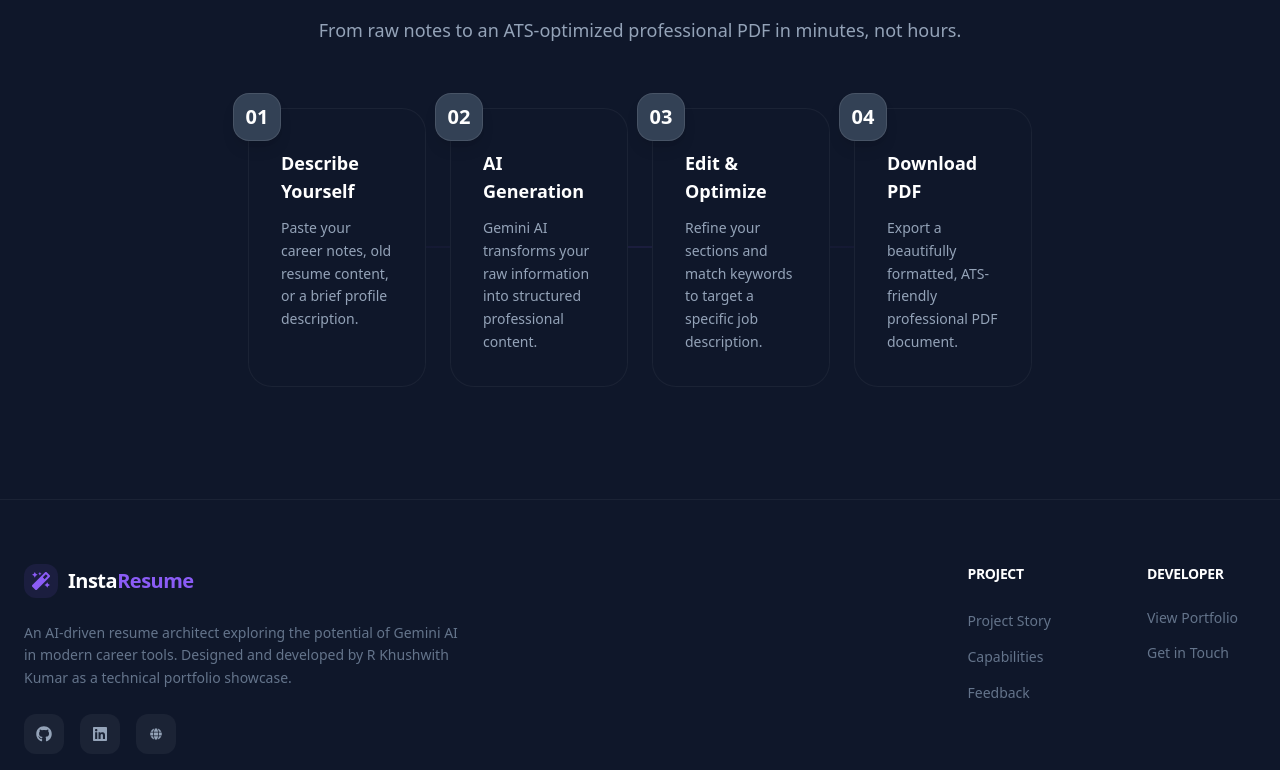
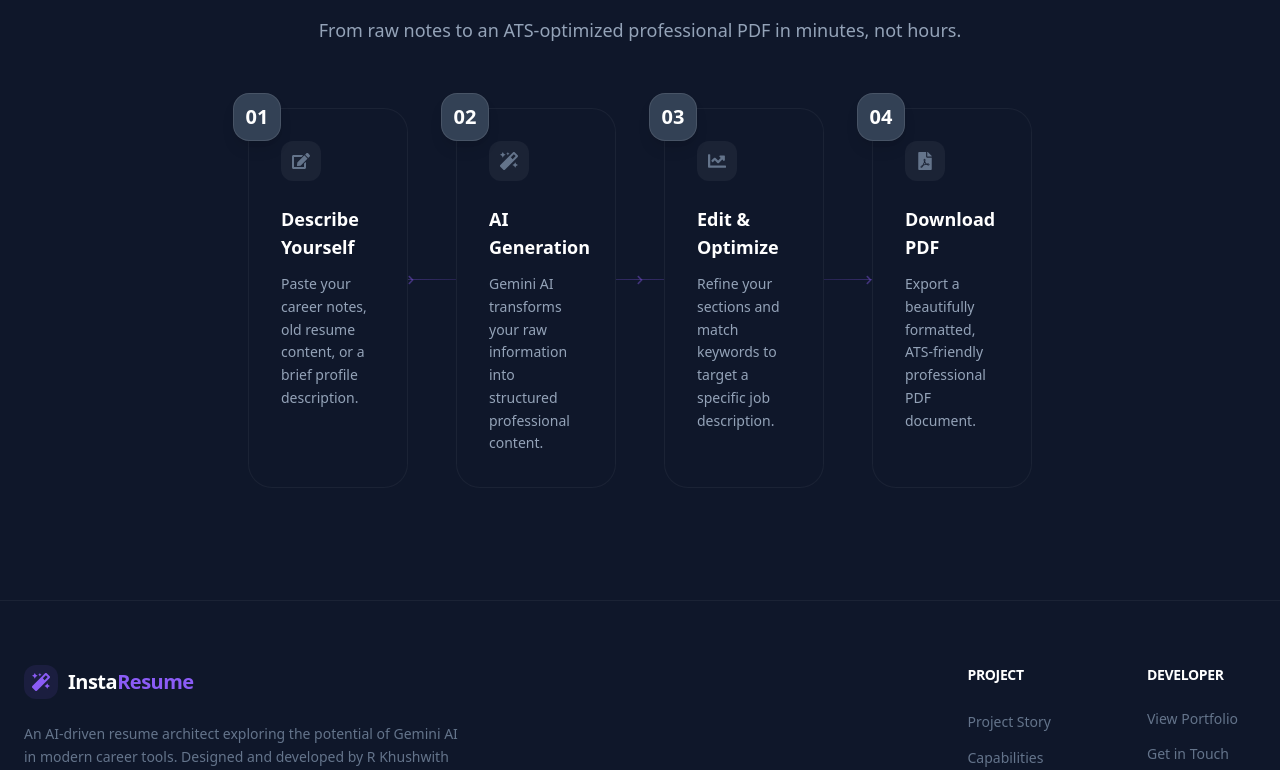
Before and after one commit to kushwith03/ai-resume-builder, a React (Vite) app: page /generate-resume in a window 1280 px wide. Shown: the part 990-1760 px from the top of the page. Built offline with nearby package versions, Linux system fonts and the light colour scheme; no server answers; sample sign-in values are in the browser's storage; what @react-pdf/renderer would draw is missing.

Commit message:
Improve HowItWorks section with icons and workflow visualization

```diff
--- a/src/Components/HowItWorks.jsx
+++ b/src/Components/HowItWorks.jsx
@@ -1,4 +1,5 @@
 import React from 'react';
+import { FaMagic, FaEdit, FaChartLine, FaFilePdf, FaChevronRight } from "react-icons/fa";
 
 const HowItWorks = () => {
   return (
@@ -10,34 +11,56 @@ const HowItWorks = () => {
           <p className="text-slate-400 text-lg">From raw notes to an ATS-optimized professional PDF in minutes, not hours.</p>
         </div>
 
-        <div className="grid grid-cols-1 md:grid-cols-2 lg:grid-cols-4 gap-8 lg:gap-6 relative">
-          {/* Connecting line for desktop */}
-          <div className="hidden lg:block absolute top-1/2 left-0 w-full h-px bg-gradient-to-r from-primary/0 via-primary/20 to-primary/0 -z-10 -translate-y-1/2"></div>
+        <div className="grid grid-cols-1 md:grid-cols-2 lg:grid-cols-4 gap-10 lg:gap-12 relative">
+          {/* Connecting line for desktop with arrows */}
+          <div className="hidden lg:flex absolute top-[45%] left-0 w-full justify-around items-center -z-10 px-12">
+            <div className="flex-1 h-px bg-gradient-to-r from-primary/0 via-primary/30 to-primary/0 relative">
+              <FaChevronRight className="absolute top-1/2 left-1/2 -translate-x-1/2 -translate-y-1/2 text-[10px] text-primary/40" />
+            </div>
+            <div className="flex-1 h-px bg-gradient-to-r from-primary/0 via-primary/30 to-primary/0 relative">
+              <FaChevronRight className="absolute top-1/2 left-1/2 -translate-x-1/2 -translate-y-1/2 text-[10px] text-primary/40" />
+            </div>
+            <div className="flex-1 h-px bg-gradient-to-r from-primary/0 via-primary/30 to-primary/0 relative">
+              <FaChevronRight className="absolute top-1/2 left-1/2 -translate-x-1/2 -translate-y-1/2 text-[10px] text-primary/40" />
+            </div>
+          </div>
 
           {/* Step 1 */}
           <div className="p-8 rounded-3xl bg-base-100 border border-white/5 relative group hover:border-primary/30 transition-all duration-300">
-            <div className="absolute -top-4 -left-4 w-12 h-12 bg-base-300 border border-white/10 text-white rounded-2xl flex items-center justify-center font-black text-xl shadow-lg transform group-hover:scale-110 group-hover:-rotate-3 transition-transform group-hover:bg-primary group-hover:border-primary group-hover:shadow-primary/20">01</div>
+            <div className="absolute -top-4 -left-4 w-12 h-12 bg-base-300 border border-white/10 text-white rounded-2xl flex items-center justify-center font-black text-xl shadow-lg transform group-hover:scale-110 group-hover:-rotate-3 transition-transform group-hover:bg-primary group-hover:border-primary group-hover:shadow-primary/20 z-20">01</div>
+            <div className="w-10 h-10 bg-white/5 rounded-xl flex items-center justify-center mb-6 text-slate-500 group-hover:text-primary transition-colors">
+              <FaEdit className="text-lg" />
+            </div>
             <h3 className="text-lg font-bold text-white mb-3 mt-2">Describe Yourself</h3>
             <p className="text-sm text-slate-400 leading-relaxed">Paste your career notes, old resume content, or a brief profile description.</p>
           </div>
 
           {/* Step 2 */}
           <div className="p-8 rounded-3xl bg-base-100 border border-white/5 relative group hover:border-primary/30 transition-all duration-300">
-            <div className="absolute -top-4 -left-4 w-12 h-12 bg-base-300 border border-white/10 text-white rounded-2xl flex items-center justify-center font-black text-xl shadow-lg transform group-hover:scale-110 group-hover:-rotate-3 transition-transform group-hover:bg-primary group-hover:border-primary group-hover:shadow-primary/20">02</div>
+            <div className="absolute -top-4 -left-4 w-12 h-12 bg-base-300 border border-white/10 text-white rounded-2xl flex items-center justify-center font-black text-xl shadow-lg transform group-hover:scale-110 group-hover:-rotate-3 transition-transform group-hover:bg-primary group-hover:border-primary group-hover:shadow-primary/20 z-20">02</div>
+            <div className="w-10 h-10 bg-white/5 rounded-xl flex items-center justify-center mb-6 text-slate-500 group-hover:text-primary transition-colors">
+              <FaMagic className="text-lg" />
+            </div>
             <h3 className="text-lg font-bold text-white mb-3 mt-2">AI Generation</h3>
             <p className="text-sm text-slate-400 leading-relaxed">Gemini AI transforms your raw information into structured professional content.</p>
           </div>
 
           {/* Step 3 */}
           <div className="p-8 rounded-3xl bg-base-100 border border-white/5 relative group hover:border-primary/30 transition-all duration-300">
-            <div className="absolute -top-4 -left-4 w-12 h-12 bg-base-300 border border-white/10 text-white rounded-2xl flex items-center justify-center font-black text-xl shadow-lg transform group-hover:scale-110 group-hover:-rotate-3 transition-transform group-hover:bg-primary group-hover:border-primary group-hover:shadow-primary/20">03</div>
+            <div className="absolute -top-4 -left-4 w-12 h-12 bg-base-300 border border-white/10 text-white rounded-2xl flex items-center justify-center font-black text-xl shadow-lg transform group-hover:scale-110 group-hover:-rotate-3 transition-transform group-hover:bg-primary group-hover:border-primary group-hover:shadow-primary/20 z-20">03</div>
+            <div className="w-10 h-10 bg-white/5 rounded-xl flex items-center justify-center mb-6 text-slate-500 group-hover:text-primary transition-colors">
+              <FaChartLine className="text-lg" />
+            </div>
             <h3 className="text-lg font-bold text-white mb-3 mt-2">Edit & Optimize</h3>
             <p className="text-sm text-slate-400 leading-relaxed">Refine your sections and match keywords to target a specific job description.</p>
           </div>
 
           {/* Step 4 */}
           <div className="p-8 rounded-3xl bg-base-100 border border-white/5 relative group hover:border-primary/30 transition-all duration-300">
-            <div className="absolute -top-4 -left-4 w-12 h-12 bg-base-300 border border-white/10 text-white rounded-2xl flex items-center justify-center font-black text-xl shadow-lg transform group-hover:scale-110 group-hover:-rotate-3 transition-transform group-hover:bg-primary group-hover:border-primary group-hover:shadow-primary/20">04</div>
+            <div className="absolute -top-4 -left-4 w-12 h-12 bg-base-300 border border-white/10 text-white rounded-2xl flex items-center justify-center font-black text-xl shadow-lg transform group-hover:scale-110 group-hover:-rotate-3 transition-transform group-hover:bg-primary group-hover:border-primary group-hover:shadow-primary/20 z-20">04</div>
+            <div className="w-10 h-10 bg-white/5 rounded-xl flex items-center justify-center mb-6 text-slate-500 group-hover:text-primary transition-colors">
+              <FaFilePdf className="text-lg" />
+            </div>
             <h3 className="text-lg font-bold text-white mb-3 mt-2">Download PDF</h3>
             <p className="text-sm text-slate-400 leading-relaxed">Export a beautifully formatted, ATS-friendly professional PDF document.</p>
           </div>
```
